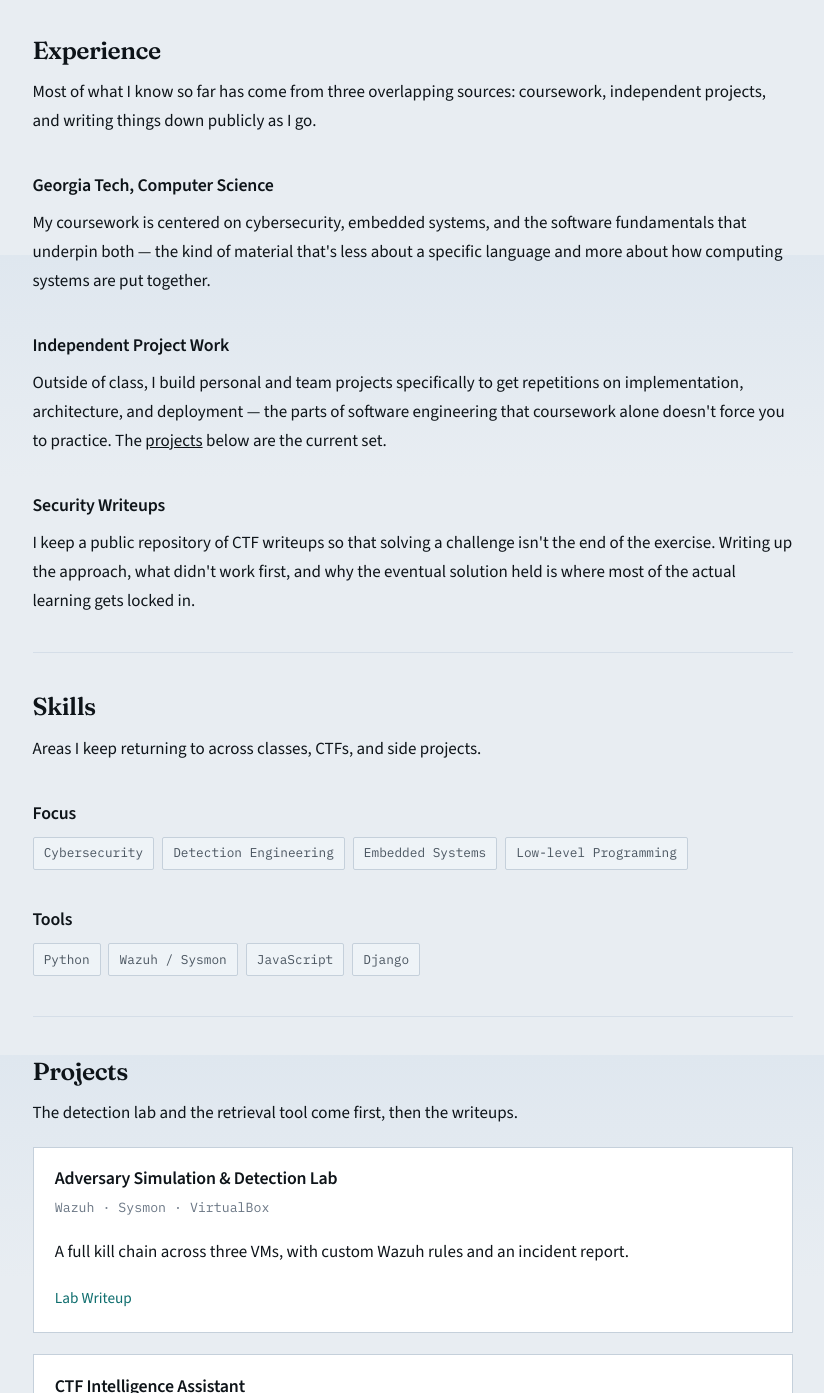
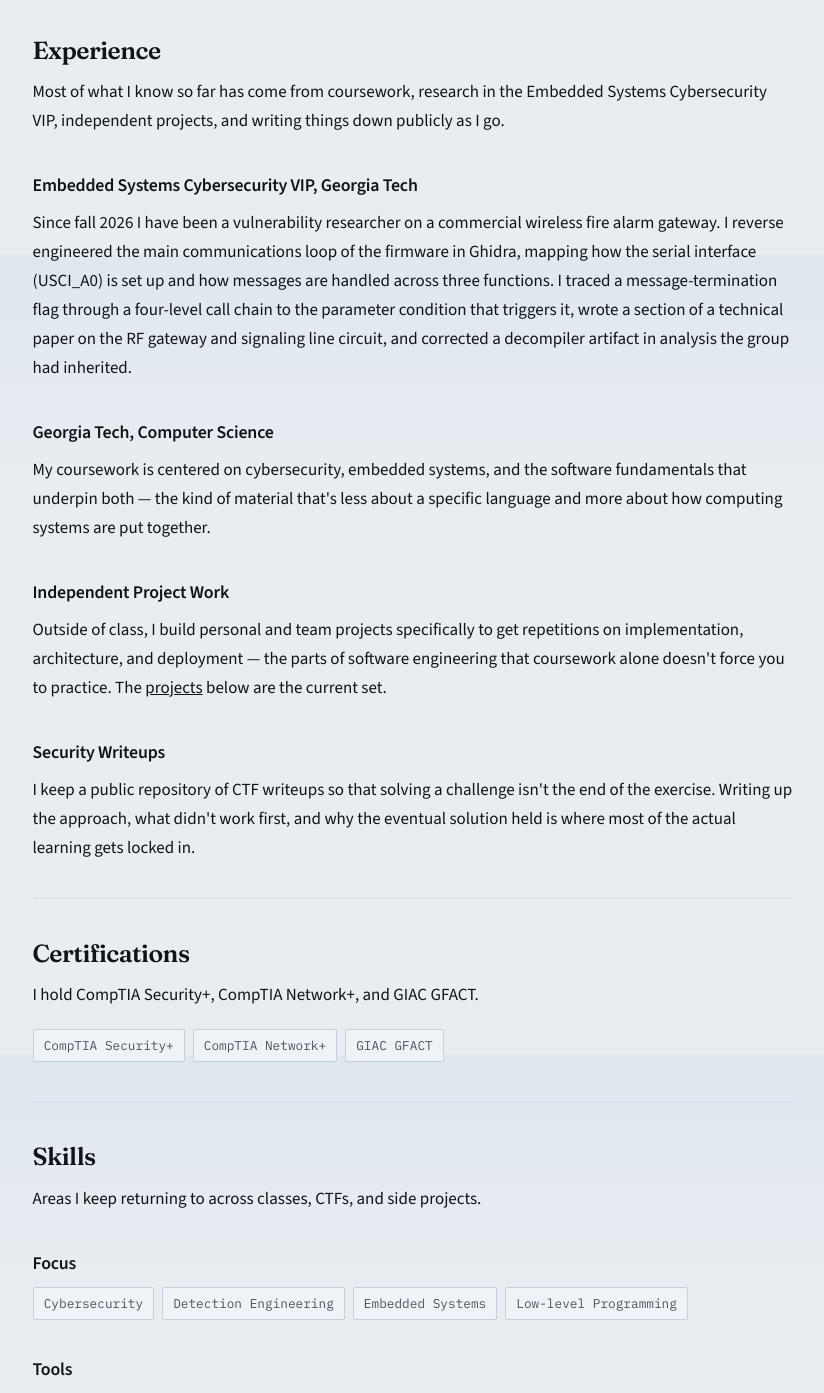
Before and after one commit to jorgevaldezzz/portfolio, a plain HTML site: page about.html in a window 1280 px wide. Shown: the part 1345-2738 px from the top of the page, without its empty margins (363-1187 px from the left). Drawn offline with nearby package versions, Linux system fonts and the light colour scheme.

Commit message:
Add certifications and the VIP role to About (#5)
List CompTIA Security+, CompTIA Network+, and GIAC GFACT, and describe the Embedded Systems Cybersecurity VIP work from the resume.

Co-authored-by: Cursor Agent <cursoragent@cursor.com>

```diff
--- a/about.html
+++ b/about.html
@@ -32,6 +32,7 @@
       <ul class="toc">
         <li><a href="#about">About</a></li>
         <li><a href="#experience">Experience</a></li>
+        <li><a href="#certifications">Certifications</a></li>
         <li><a href="#skills">Skills</a></li>
         <li><a href="#projects">Projects</a></li>
         <li><a href="#contact">Contact</a></li>
@@ -76,6 +77,7 @@
       <ul class="toc">
         <li><a href="#about">About</a></li>
         <li><a href="#experience">Experience</a></li>
+        <li><a href="#certifications">Certifications</a></li>
         <li><a href="#skills">Skills</a></li>
         <li><a href="#projects">Projects</a></li>
         <li><a href="#contact">Contact</a></li>
@@ -114,9 +116,21 @@
     <section id="experience">
       <h2>Experience</h2>
       <p>
-        Most of what I know so far has come from three overlapping sources:
-        coursework, independent projects, and writing things down publicly
-        as I go.
+        Most of what I know so far has come from coursework, research in
+        the Embedded Systems Cybersecurity VIP, independent projects, and
+        writing things down publicly as I go.
+      </p>
+      <h3>Embedded Systems Cybersecurity VIP, Georgia Tech</h3>
+      <p>
+        Since fall 2026 I have been a vulnerability researcher on a
+        commercial wireless fire alarm gateway. I reverse engineered the
+        main communications loop of the firmware in Ghidra, mapping how
+        the serial interface (USCI_A0) is set up and how messages are
+        handled across three functions. I traced a message-termination
+        flag through a four-level call chain to the parameter condition
+        that triggers it, wrote a section of a technical paper on the RF
+        gateway and signaling line circuit, and corrected a decompiler
+        artifact in analysis the group had inherited.
       </p>
       <h3>Georgia Tech, Computer Science</h3>
       <p>
@@ -140,6 +154,18 @@
         what didn't work first, and why the eventual solution held is where
         most of the actual learning gets locked in.
       </p>
+    </section>
+
+    <section id="certifications">
+      <h2>Certifications</h2>
+      <p>
+        I hold CompTIA Security+, CompTIA Network+, and GIAC GFACT.
+      </p>
+      <div class="chip-row">
+        <span class="chip">CompTIA Security+</span>
+        <span class="chip">CompTIA Network+</span>
+        <span class="chip">GIAC GFACT</span>
+      </div>
     </section>
 
     <section id="skills">
```
